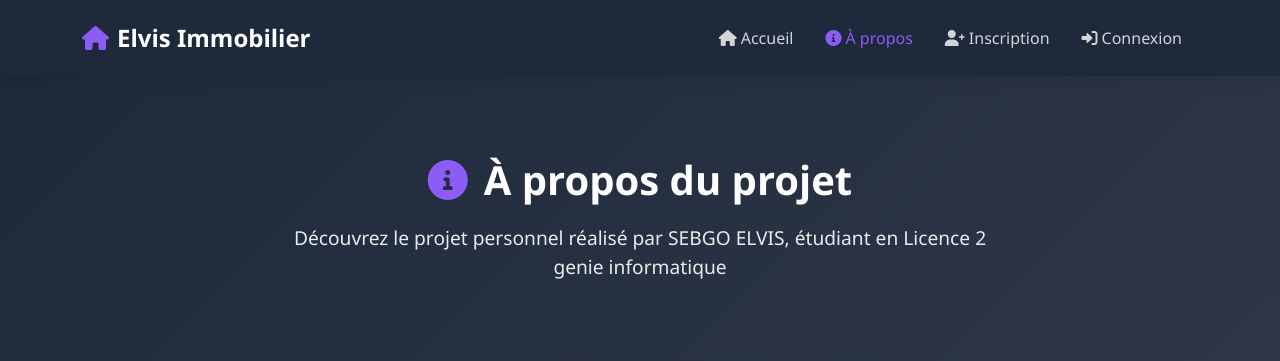
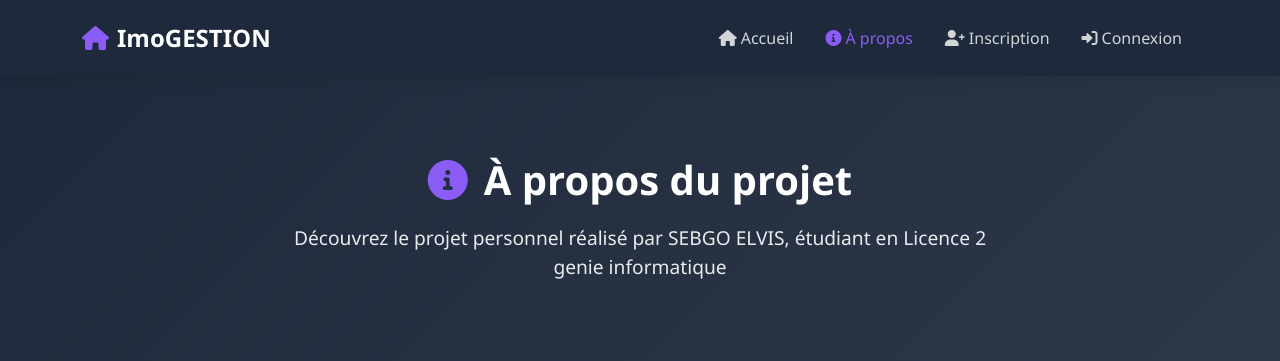
Before and after one commit to DEVELVIS54/GESTION_FINAL, a Django app: page /propos/ in a window 1280 px wide. Shown: the top 361 px of the page. Run offline with Django 5.2, Linux system fonts and the light colour scheme.

Commit message:
Update propos.html

```diff
--- a/SE/templates/SE/propos.html
+++ b/SE/templates/SE/propos.html
@@ -4,7 +4,7 @@
 <head>
     <meta charset="UTF-8">
     <meta name="viewport" content="width=device-width, initial-scale=1.0">
-    <title>À propos - Elvis Immobilier</title>
+    <title>À propos - ImoGESTION</title>
 
     <!-- Bootstrap CSS -->
     <link href="https://cdn.jsdelivr.net/npm/bootstrap@5.1.3/dist/css/bootstrap.min.css" rel="stylesheet">
@@ -470,7 +470,7 @@
     <nav class="navbar navbar-expand-lg navbar-dark bg-dark sticky-top">
         <div class="container">
             <a class="navbar-brand" href="{% url 'accueil' %}">
-                <i class="fas fa-home me-2"></i>Elvis Immobilier
+                <i class="fas fa-home me-2"></i>ImoGESTION
             </a>
             <button class="navbar-toggler" type="button" data-bs-toggle="collapse" data-bs-target="#navbarNav">
                 <span class="navbar-toggler-icon"></span>
@@ -680,7 +680,7 @@
         <div class="container">
             <div class="row">
                 <div class="col-md-4">
-                    <h5>Elvis Immobilier</h5>
+                    <h5>ImoGESTION</h5>
                     <p>Application de gestion immobilière développée dans le cadre du projet de fin d'année.</p>
                 </div>
                 <div class="col-md-2">
```
